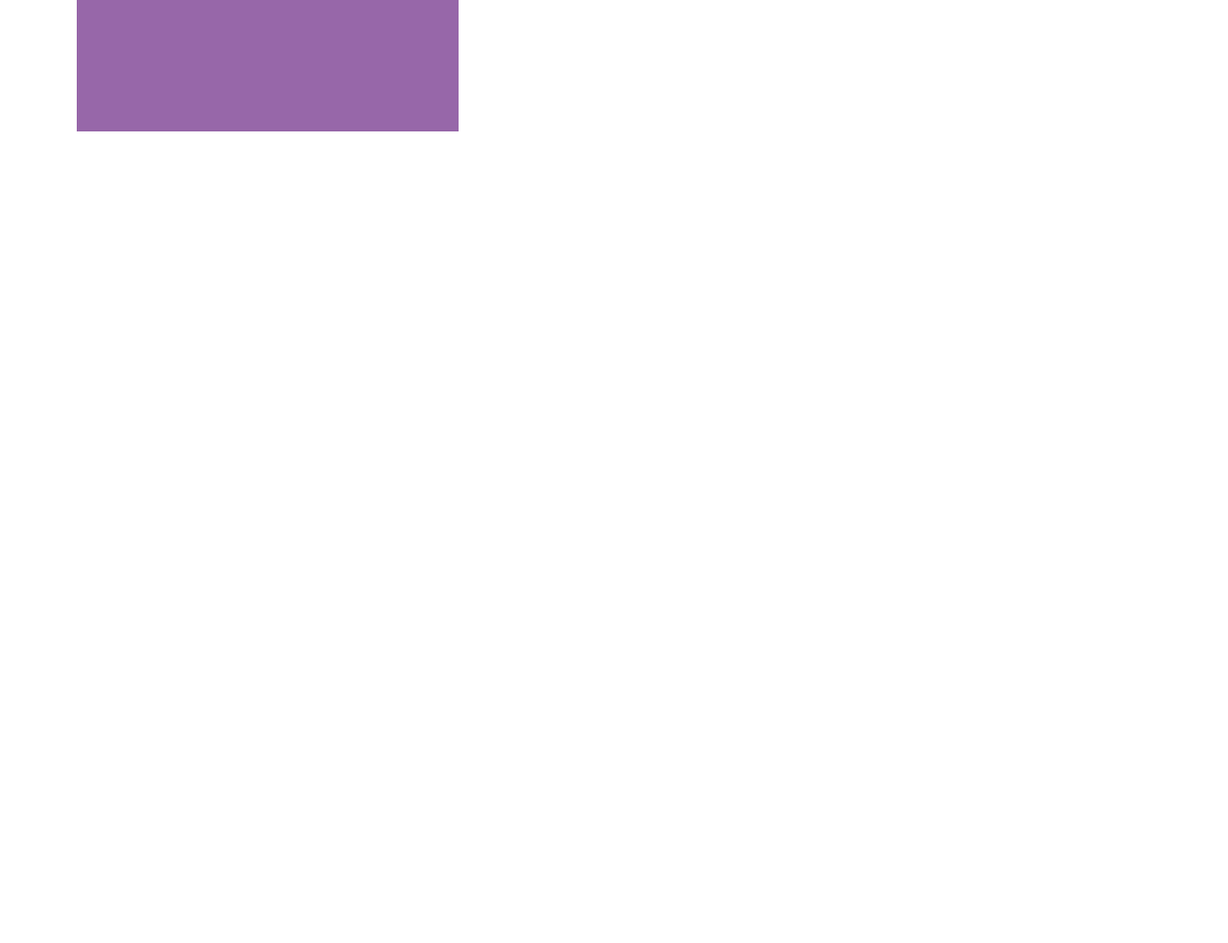
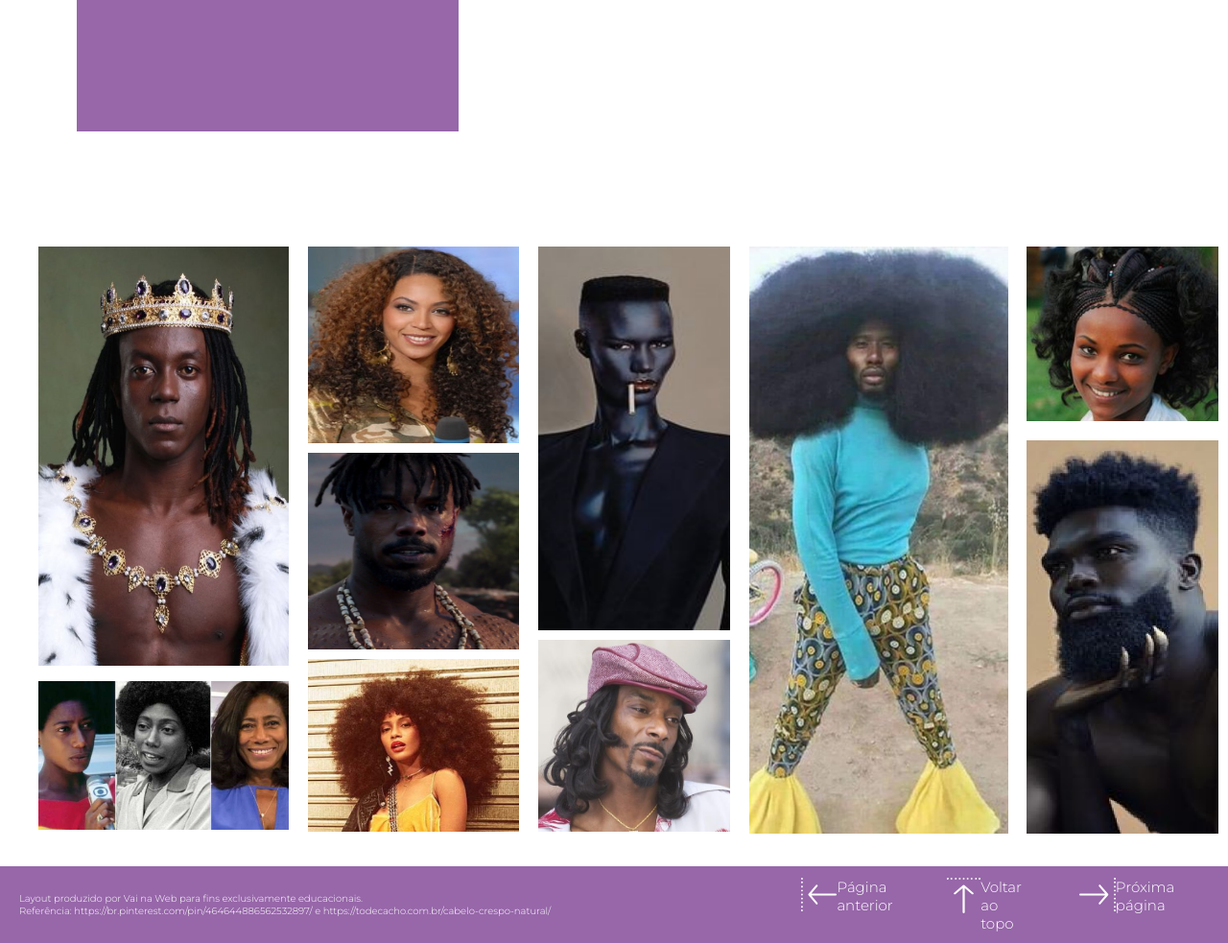
Before and after one commit to JVictorDMartins/Desafio-Crespos, a plain HTML site: page index.html in a window 1280 px wide. Shown: the part 4694-5677 px from the top of the page at 96% size. Before the commit the page ends 4951 px from the top, so only its background shows below. Drawn offline with Linux system fonts and the light colour scheme.

Commit message:
finalizando a main e o footer

```diff
--- a/index.html
+++ b/index.html
@@ -181,8 +181,79 @@
 
             </section>
 
+            <section class="box-fotos">
+
+                <div class="primeira">
+
+                    <img class="rei" src="img/NoPath - Copia (52).png" alt="#">
+                    <img class="gloriamaria" src="img/gloriamaria.png" alt="#">
+
+                </div>
+
+                <div class="segunda">
+
+                    <img class="beyonce" src="img/NoPath - Copia (54).png" alt="#">
+                    <img class="killmonger" src="img/NoPath - Copia (53).png" alt="#">
+                    <img class="taisaraujo" src="img/NoPath - Copia (14).png" alt="#">
+
+                </div>
+
+                <div class="terceira">
+
+                    <img class="cigarro" src="img/NoPath - Copia (11).png" alt="#">
+                    <img class="snoopydog" src="img/cabelo snoopydog.png" alt="#">
+
+                </div>
+
+                <div class="quarta">
+
+                    <img class="cabelao" src="img/NoPath - Copia (10).png" alt="#">
+
+                </div>
+
+                <div class="quinta">
+
+                    <img class="sorriso" src="img/NoPath - Copia (12).png" alt="">
+                    <img class="barbudo" src="img/NoPath - Copia (9).png" alt="">
+
+                </div>
+
+            </section>
 
     </main>
 
+    <footer>
+        <div class="textos-footer">
+        <p class="paragraph-footer">Layout produzido por Vai na Web para fins exclusivamente educacionais.</p>
+        <p class="paragraph-footer">Referência: https://br.pinterest.com/pin/464644886562532897/ e https://todecacho.com.br/cabelo-crespo-natural/</p>
+        </div>
+
+        <div class="menu-footer">
+            <a href="#">
+                <img src="img/Grupo 7.svg" alt="#">
+                <a href="#">
+                <p class="anterior">Página anterior</p>
+                </a>
+            </a>
+
+            <a href="#">
+                <img src="img/Grupo 5.svg" alt="#">
+                <a href="#">
+                <p class="topo">Voltar ao topo</p>
+                </a>
+            </a>
+            <a href="#">
+                <img src="img/Grupo 6.svg" alt="#">
+                <a href="#">
+                <p class="proxima">Próxima página</p>
+                </a>
+            </a>
+
+        </div>
+
+        </div>
+
+    </footer>
+
 </body>
 </html>
--- a/style.css
+++ b/style.css
@@ -3,18 +3,20 @@
   padding:0;
   box-sizing: border-box;}
 
-      .container-header{height: 95px;
+.container-header{
+  height: 95px;
    width: 100%;
    display: flex;
    align-items: center;}
 
-      img.logo{height: 55px;
+img.logo{
+  height: 55px;
   width: 111px;
   display: flex;
   align-items: center;
   margin-left: 90px;}
 
-      #menu ul { list-style: none;
+#menu ul{ list-style: none;
            display: flex;
            align-items: center;
            font-size: 18px;}
@@ -88,34 +90,40 @@
           align-items: center;
       }
 
-  .paragraph-cabeludo{font-size: 35px;
+.paragraph-cabeludo{
+    font-size: 35px;
     color:white;
    font-family: 'Montserrat', sans-serif;
     margin-top: 150px;}
 
 
-  .container-7passos{background-color: #9767A9;
+.container-7passos{
+    background-color: #9767A9;
    display:flex;
     justify-content: center;
     align-items: center;
    width: 100%;
     height: 55vh;}
 
-  .box-7passos{width: 95%;
+.box-7passos{
+    width: 95%;
     height: 15vh;
     margin-top: 30px;}
 
-  .title-7passos{font-size: 40px;
+.title-7passos{
+    font-size: 40px;
     font-family: 'Playfair Display SC',serif;
      color: white;}
 
-  .box-paragraph-7passos{width: 67%;
+.box-paragraph-7passos{
+    width: 67%;
         height: 27vh;
         display: flex;
         align-items: center;
         justify-content: center;}
 
-  .paragraph-7passos{font-size: 20px;
+.paragraph-7passos{
+    font-size: 20px;
     font-family: 'Montserrat',serif;
      color: white;}
 
@@ -460,3 +468,136 @@
       font-family: 'Montserrat', sans-serif;}
 
   .cabelinho{display:flex;}
+
+.box-fotos{display: flex;
+
+}
+
+.primeira{
+  display:flex;
+  flex-direction: column;
+  margin-left: 40px;
+
+}
+
+.rei{height: 437px;
+  width: 261px;
+  margin-bottom: 1rem;}
+
+.gloriamaria{width:261px}
+
+
+.segunda{
+    display: flex;
+    flex-direction: column;
+    margin-left: 20px;
+}
+
+.beyonce{
+    height: 205px;
+    margin-bottom: 10px;
+    width: 220px;
+}
+
+.killmonger{
+  height: 205px;
+  margin-bottom: 10px;
+  width: 220px;
+}
+
+.taisaraujo{height: 180px;
+
+}
+
+.terceira{
+  display: flex;
+  flex-direction: column;
+  margin-left: 20px;
+}
+
+.cigarro{
+  height: 400px;
+  margin-bottom: 10px;
+  width:200px;
+
+}
+
+.snoopydog{
+  height: 200px;
+  width: 200px;
+
+}
+
+.quarta{
+
+}
+
+.cabelao{
+  width:270px;
+  height: 612px;
+  margin-left: 20px;
+
+}
+
+.quinta{
+  display: flex;
+  flex-direction: column;
+  margin-left: 19px;
+
+}
+
+.sorriso{
+  width: 200px;
+  margin-bottom: 20px;
+
+}
+
+.barbudo{
+  height: 410px;
+  width: 200px;
+}
+
+footer{
+  background-color: #9767A9;
+  height: 10vh;
+  display: flex;
+  align-items: center;
+  justify-content: space-between;
+  margin-top: 30px;
+  }
+
+.textos-footer{
+  margin-left: 20px;
+  display: flex;
+  flex-direction: column;
+  justify-content: start;
+}
+
+.paragraph-footer{
+  font-size: 10px;
+  color: white;
+  font-family: 'Montserrat', sans-serif; }
+
+.menu-footer{
+  display: flex;
+  justify-content:flex-end;
+}
+
+.anterior{font-size: 15px;
+          color: white;
+          width: 10%;
+          font-family:'Montserrat', sans-serif;}
+
+.topo{font-size: 15px;
+  color: white;
+  width: 10%;
+  font-family:'Montserrat', sans-serif;;
+
+}
+
+.proxima{font-size: 15px;
+  color: white;
+  width: 10%;
+  font-family:'Montserrat', sans-serif;
+
+}
```
Also changed, not shown: img/Grupo 5.svg (added), img/Grupo 6.svg (added), img/Grupo 7.svg (added), img/NoPath - Copia (10).png (added), img/NoPath - Copia (11).png (added), img/NoPath - Copia (12).png (added), img/NoPath - Copia (14).png (added), img/NoPath - Copia (52).png (added), img/NoPath - Copia (53).png (added), img/NoPath - Copia (54).png (added), img/NoPath - Copia (9).png (added), img/cabelo snoopydog.png (added), img/gloriamaria.png (added). Lines whose indentation alone changed are shown as unchanged.
